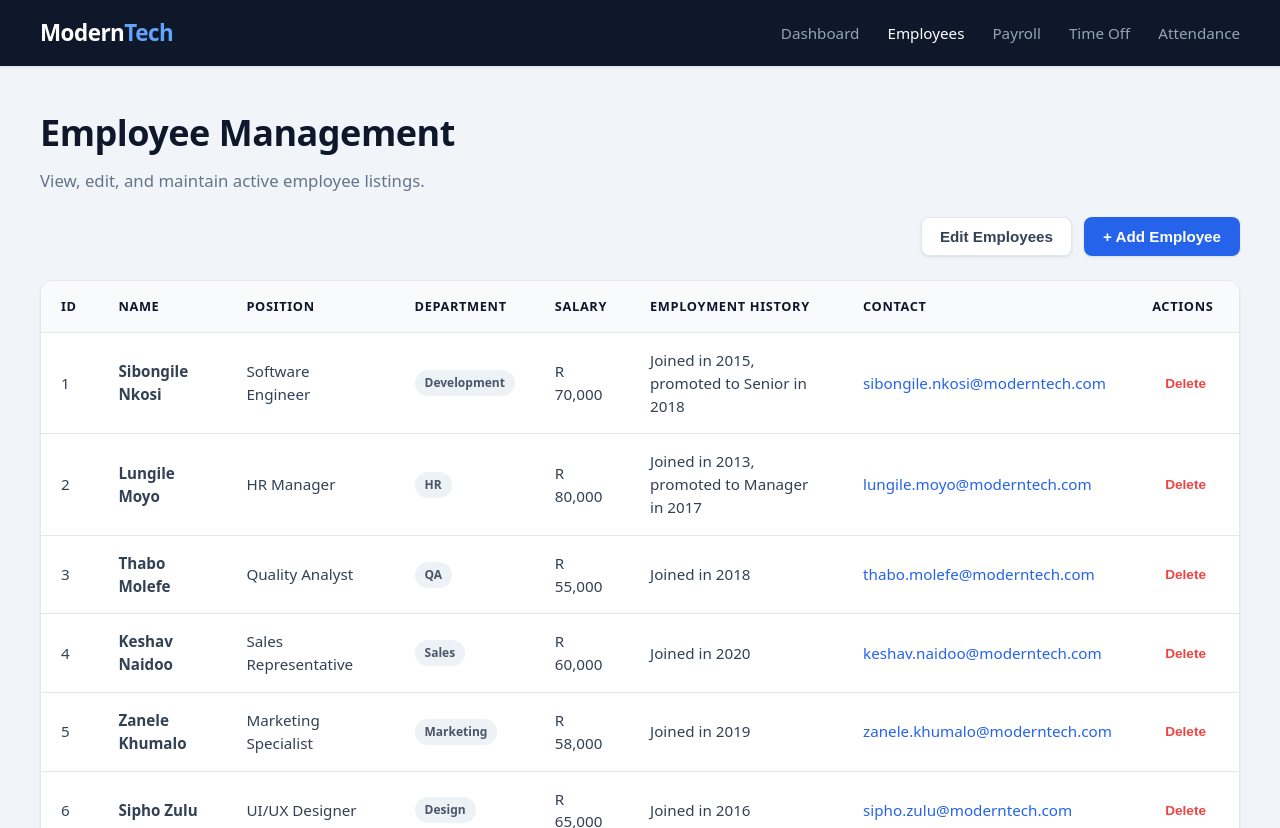
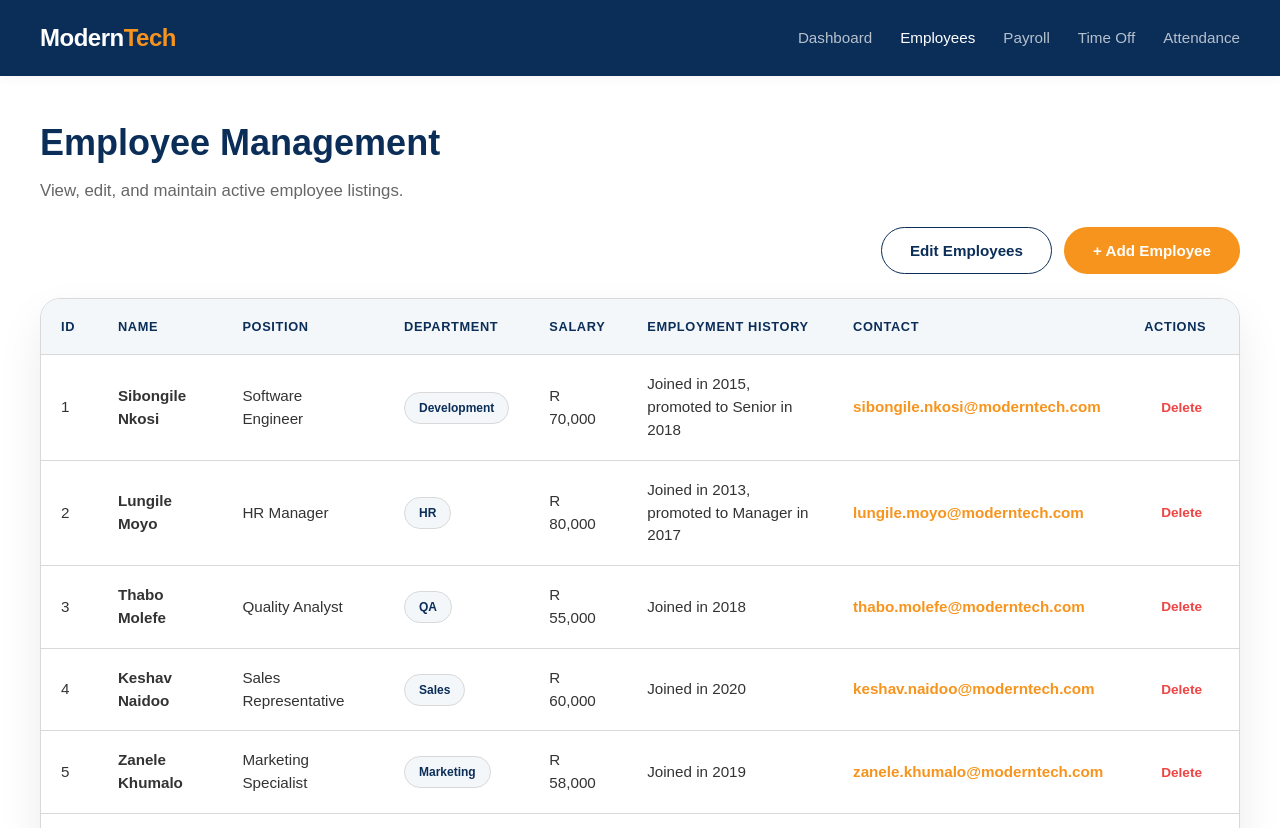
Before and after one commit to chefmanie27-pixel/project-modern-tech-solutions-, a plain HTML site: page employees.html in a window 1280 px wide. Shown: the top 828 px of the page. Drawn offline with Linux system fonts and the light colour scheme.

Commit message:
updated styles

```diff
--- a/employees-style.css
+++ b/employees-style.css
@@ -1,33 +1,41 @@
 /* ==========================================================================
-   Design System & Tokens
+   Design System & Tokens (Remapped to Theme 1)
    ========================================================================== */
 :root {
-  --primary: #2563eb;
-  --primary-hover: #1d4ed8;
+  --primary: #0b2e59;          /* Premium Deep Navy */
+  --primary-hover: #071f3d;
+  --accent: #f7941d;           /* Vibrant Orange */
+  --accent-hover: #df8414;
+
   --success: #10b981;
-  --success-hover: #059669;
   --danger: #ef4444;
-  --danger-hover: #dc2626;
-  --neutral-dark: #0f172a;
-  --neutral-light: #f8fafc;
-  --text-main: #334155;
-  --text-muted: #64748b;
-  --border-color: #e2e8f0;
-  --radius-md: 8px;
-  --radius-lg: 12px;
-  --shadow-sm: 0 1px 3px rgba(0, 0, 0, 0.1);
-  --shadow-md: 0 4px 6px -1px rgba(0, 0, 0, 0.05), 0 2px 4px -1px rgba(0, 0, 0, 0.03);
-  --shadow-lg: 0 20px 25px -5px rgba(0, 0, 0, 0.1), 0 10px 10px -5px rgba(0, 0, 0, 0.04);
+
+  --neutral-dark: #0b2e59;
+  --neutral-light: #fafbfc;
+  --text-main: #333333;
+  --text-muted: #666666;
+  --border-color: #d9d9d9;
+
+  /* Smooth, geometric border-radii from File 1 */
+  --radius-md: 10px;
+  --radius-lg: 20px;
+  --radius-pill: 50px;
+
+  /* Deep, vibrant shadows from File 1 */
+  --shadow-sm: 0 4px 10px rgba(0, 0, 0, 0.03);
+  --shadow-md: 0 12px 25px rgba(0, 0, 0, 0.05);
+  --shadow-lg: 0 20px 45px rgba(0, 0, 0, 0.08);
 }
 
 /* Global Base */
 body {
   margin: 0;
   padding: 0;
-  font-family: system-ui, -apple-system, sans-serif;
-  background-color: #f1f5f9;
+  font-family: "Poppins", sans-serif;
+  background-color: #ffffff;
   color: var(--text-main);
   line-height: 1.5;
+  -webkit-font-smoothing: antialiased;
 }
 
 /* ==========================================================================
@@ -37,20 +45,20 @@ body {
   display: flex;
   justify-content: space-between;
   align-items: center;
-  background-color: var(--neutral-dark);
-  padding: 16px 40px;
+  background-color: var(--primary);
+  padding: 20px 40px;
   box-shadow: var(--shadow-sm);
 }
 
 .logo {
-  font-size: 1.4rem;
-  font-weight: 800;
+  font-size: 1.5rem;
+  font-weight: 700;
   letter-spacing: -0.5px;
-  color: #fff;
+  color: #ffffff;
 }
 
 .logo span {
-  color: #60a5fa;
+  color: var(--accent);
 }
 
 .nav-bar {
@@ -66,16 +74,16 @@ body {
 }
 
 .nav-content li a {
-  color: #94a3b8;
+  color: rgba(255, 255, 255, 0.7);
   text-decoration: none;
   font-size: 0.95rem;
   font-weight: 500;
-  transition: color 0.2s ease;
+  transition: color 0.3s ease;
 }
 
 .nav-content li a:hover,
 .nav-content li.active a {
-  color: #fff;
+  color: #ffffff;
 }
 
 /* ==========================================================================
@@ -89,10 +97,9 @@ body {
 
 .header h1 {
   font-size: 2.25rem;
-  font-weight: 800;
-  color: var(--neutral-dark);
+  font-weight: 700;
+  color: var(--primary);
   margin: 0 0 8px 0;
-  letter-spacing: -0.5px;
 }
 
 .header p {
@@ -111,66 +118,72 @@ body {
   gap: 12px;
 }
 
-/* Reusable Dynamic Buttons */
+/* Reusable Dynamic Buttons (Pill shaped format from landing button) */
 .btn {
   display: inline-flex;
   align-items: center;
   justify-content: center;
-  padding: 10px 18px;
+  padding: 14px 28px;
   font-size: 0.95rem;
   font-weight: 600;
-  border-radius: var(--radius-md);
+  border-radius: var(--radius-pill);
   border: 1px solid transparent;
+  outline: none;
   cursor: pointer;
-  transition: all 0.2s ease;
-  box-shadow: var(--shadow-sm);
+  transition: 0.3s ease;
 }
 
 /* Default / Edit button modification style */
 .btn-edit-mode {
-  background-color: #fff;
-  border-color: var(--border-color);
-  color: var(--text-main);
+  background-color: #ffffff;
+  border-color: var(--primary);
+  color: var(--primary);
 }
 
 .btn-edit-mode:hover {
-  background-color: var(--neutral-light);
-  border-color: #cbd5e1;
+  background-color: var(--primary);
+  color: #ffffff;
+  transform: translateY(-4px);
+  box-shadow: 0 8px 20px rgba(11, 46, 89, 0.15);
 }
 
 .btn-add {
-  background-color: var(--primary);
-  color: #fff;
+  background-color: var(--accent);
+  color: #ffffff;
 }
 
 .btn-add:hover {
-  background-color: var(--primary-hover);
+  background-color: var(--accent-hover);
+  transform: translateY(-4px);
+  box-shadow: 0 12px 25px rgba(247, 148, 29, 0.35);
 }
 
 .btn-cancel {
-  background-color: #fff;
+  background-color: #ffffff;
   border-color: var(--border-color);
-  color: var(--text-main);
+  color: var(--text-muted);
 }
 
 .btn-cancel:hover {
   background-color: var(--neutral-light);
+  color: var(--text-main);
 }
 
 .btn-delete {
   background-color: transparent;
   color: var(--danger);
   border: 1px solid transparent;
-  padding: 6px 12px;
+  padding: 8px 16px;
   font-size: 0.85rem;
   font-weight: 600;
-  border-radius: 6px;
+  border-radius: var(--radius-pill);
   cursor: pointer;
-  transition: all 0.2s ease;
+  transition: 0.3s ease;
 }
 
 .btn-delete:hover {
   background-color: #fee2e2;
+  transform: translateY(-2px);
 }
 
 /* ==========================================================================
@@ -189,15 +202,15 @@ body {
   background-color: #ffffff;
   border-radius: var(--radius-lg);
   overflow: hidden;
-  box-shadow: var(--shadow-md);
+  box-shadow: var(--shadow-lg);
   border: 1px solid var(--border-color);
 }
 
 .employee-table th {
-  background-color: var(--neutral-light);
-  color: var(--neutral-dark);
+  background-color: #f4f7fa;
+  color: var(--primary);
   text-align: left;
-  padding: 16px 20px;
+  padding: 18px 20px;
   font-size: 0.8rem;
   text-transform: uppercase;
   letter-spacing: 0.05em;
@@ -206,7 +219,7 @@ body {
 }
 
 .employee-table td {
-  padding: 16px 20px;
+  padding: 18px 20px;
   border-bottom: 1px solid var(--border-color);
   color: var(--text-main);
   font-size: 0.95rem;
@@ -218,53 +231,55 @@ body {
 }
 
 .employee-table tbody tr {
-  transition: background-color 0.15s ease;
+  transition: background-color 0.2s ease;
 }
 
 .employee-table tbody tr:hover {
-  background-color: #f8fafc;
+  background-color: #fafbfc;
 }
 
 /* Interactive Data Anchors */
 .employee-table td a {
-  color: var(--primary);
+  color: var(--accent);
   text-decoration: none;
-  font-weight: 500;
+  font-weight: 600;
+  transition: color 0.2s ease;
 }
 
 .employee-table td a:hover {
-  color: var(--primary-hover);
+  color: var(--accent-hover);
   text-decoration: underline;
 }
 
 /* Structural inputs inside editable cells */
 .edit-input {
   width: 100%;
-  padding: 8px 12px;
-  border: 1px solid #cbd5e1;
-  border-radius: 6px;
+  padding: 10px 14px;
+  border: 1px solid var(--border-color);
+  border-radius: var(--radius-md);
   font-size: 0.9rem;
-  color: var(--neutral-dark);
-  background-color: #fff;
+  color: var(--text-main);
+  background-color: #ffffff;
   box-sizing: border-box;
-  transition: border-color 0.15s ease, box-shadow 0.15s ease;
+  transition: border-color 0.3s ease, box-shadow 0.3s ease;
 }
 
 .edit-input:focus {
   outline: none;
   border-color: var(--primary);
-  box-shadow: 0 0 0 3px rgba(37, 99, 235, 0.15);
+  box-shadow: 0 0 8px rgba(11, 46, 89, 0.15);
 }
 
 /* Department Badges */
 .dept-tag {
   display: inline-block;
-  background-color: #edf2f7;
-  color: #4a5568;
-  padding: 4px 10px;
-  border-radius: 9999px;
+  background-color: #f4f7fa;
+  color: var(--primary);
+  padding: 6px 14px;
+  border-radius: var(--radius-pill);
   font-size: 0.75rem;
   font-weight: 600;
+  border: 1px solid var(--border-color);
 }
 
 .text-center {
@@ -282,61 +297,86 @@ body {
   top: 0;
   width: 100%;
   height: 100%;
-  background-color: rgba(15, 23, 42, 0.6);
-  backdrop-filter: blur(4px);
+  background-color: rgba(11, 46, 89, 0.4); /* Custom fallback using theme navy tint */
+  backdrop-filter: blur(5px);
   align-items: center;
   justify-content: center;
+  animation: fadeIn 0.5s ease;
 }
 
 .modal-content {
-  background-color: #fff;
-  padding: 32px;
+  background-color: #ffffff;
+  padding: 45px;
   border-radius: var(--radius-lg);
   width: 100%;
   max-width: 480px;
   box-shadow: var(--shadow-lg);
   border: 1px solid var(--border-color);
+  animation: slideUp 0.6s ease;
 }
 
 .modal-content h3 {
-  margin: 0 0 20px 0;
-  font-size: 1.5rem;
+  margin: 0 0 12px 0;
+  font-size: 1.75rem;
   font-weight: 700;
-  color: var(--neutral-dark);
-  letter-spacing: -0.5px;
+  color: var(--primary);
 }
 
 .form-group {
-  margin-bottom: 20px;
+  margin-bottom: 25px;
 }
 
 .form-group label {
   display: block;
-  margin-bottom: 6px;
-  font-size: 0.88rem;
-  font-weight: 600;
-  color: var(--neutral-dark);
+  margin-bottom: 10px;
+  font-size: 0.95rem;
+  font-weight: 500;
+  color: #333333;
 }
 
 .form-group input {
   width: 100%;
-  padding: 10px 14px;
-  border: 1px solid #cbd5e1;
+  padding: 14px 16px;
+  border: 1px solid var(--border-color);
   border-radius: var(--radius-md);
   font-size: 0.95rem;
+  background-color: transparent;
   box-sizing: border-box;
-  transition: border-color 0.15s ease, box-shadow 0.15s ease;
+  transition: border-color 0.3s ease, box-shadow 0.3s ease;
 }
 
 .form-group input:focus {
   outline: none;
   border-color: var(--primary);
-  box-shadow: 0 0 0 3px rgba(37, 99, 235, 0.15);
+  box-shadow: 0 0 8px rgba(11, 46, 89, 0.15);
 }
 
 .modal-actions {
   display: flex;
   justify-content: flex-end;
   gap: 12px;
-  margin-top: 28px;
+  margin-top: 35px;
 }
+
+/* ==========================================================================
+   Keyframe Animations (Ported from File 1)
+   ========================================================================== */
+@keyframes fadeIn {
+  from {
+    opacity: 0;
+  }
+  to {
+    opacity: 1;
+  }
+}
+
+@keyframes slideUp {
+  from {
+    opacity: 0;
+    transform: translateY(40px);
+  }
+  to {
+    opacity: 1;
+    transform: translateY(0);
+  }
+}
--- a/payroll-style.css
+++ b/payroll-style.css
@@ -1,33 +1,41 @@
 /* ==========================================================================
-   Design System & Tokens
+   Design System & Tokens (Remapped to Theme 1)
    ========================================================================== */
 :root {
-  --primary: #2563eb;
-  --primary-hover: #1d4ed8;
+  --primary: #0b2e59;          /* Premium Deep Navy */
+  --primary-hover: #071f3d;
+  --accent: #f7941d;           /* Vibrant Orange */
+  --accent-hover: #df8414;
+
   --success: #10b981;
-  --success-hover: #059669;
   --danger: #ef4444;
-  --danger-hover: #dc2626;
-  --neutral-dark: #0f172a;
-  --neutral-light: #f8fafc;
-  --text-main: #334155;
-  --text-muted: #64748b;
-  --border-color: #e2e8f0;
-  --radius-md: 8px;
-  --radius-lg: 12px;
-  --shadow-sm: 0 1px 3px rgba(0, 0, 0, 0.1);
-  --shadow-md: 0 4px 6px -1px rgba(0, 0, 0, 0.05), 0 2px 4px -1px rgba(0, 0, 0, 0.03);
-  --shadow-lg: 0 20px 25px -5px rgba(0, 0, 0, 0.1), 0 10px 10px -5px rgba(0, 0, 0, 0.04);
+
+  --neutral-dark: #0b2e59;
+  --neutral-light: #fafbfc;
+  --text-main: #333333;
+  --text-muted: #666666;
+  --border-color: #d9d9d9;
+
+  /* Smoother, ultra-modern border-radii from File 1 */
+  --radius-md: 10px;
+  --radius-lg: 20px;
+  --radius-pill: 50px;
+
+  /* Richer shadows from File 1 */
+  --shadow-sm: 0 4px 10px rgba(0, 0, 0, 0.03);
+  --shadow-md: 0 12px 25px rgba(0, 0, 0, 0.05);
+  --shadow-lg: 0 20px 45px rgba(0, 0, 0, 0.08);
 }
 
 /* Global Base */
 body {
   margin: 0;
   padding: 0;
-  font-family: system-ui, -apple-system, sans-serif;
-  background-color: #f1f5f9;
+  font-family: "Poppins", sans-serif;
+  background-color: #ffffff;
   color: var(--text-main);
   line-height: 1.5;
+  -webkit-font-smoothing: antialiased;
 }
 
 /* ==========================================================================
@@ -37,20 +45,20 @@ body {
   display: flex;
   justify-content: space-between;
   align-items: center;
-  background-color: var(--neutral-dark);
-  padding: 16px 40px;
+  background-color: var(--primary);
+  padding: 20px 40px;
   box-shadow: var(--shadow-sm);
 }
 
 .logo {
-  font-size: 1.4rem;
-  font-weight: 800;
+  font-size: 1.5rem;
+  font-weight: 700;
   letter-spacing: -0.5px;
-  color: #fff;
+  color: #ffffff;
 }
 
 .logo span {
-  color: #60a5fa;
+  color: var(--accent);
 }
 
 .nav-bar {
@@ -66,16 +74,16 @@ body {
 }
 
 .nav-content li a {
-  color: #94a3b8;
+  color: rgba(255, 255, 255, 0.7);
   text-decoration: none;
   font-size: 0.95rem;
   font-weight: 500;
-  transition: color 0.2s ease;
+  transition: color 0.3s ease;
 }
 
 .nav-content li a:hover,
 .nav-content li.active a {
-  color: #fff;
+  color: #ffffff;
 }
 
 /* ==========================================================================
@@ -84,19 +92,18 @@ body {
 .main-content {
   max-width: 1200px;
   margin: 0 auto;
-  padding: 30px;
+  padding: 40px 30px;
 }
 
 .header {
-  margin-bottom: 32px;
+  margin-bottom: 35px;
 }
 
 .header h1 {
   font-size: 2.25rem;
-  font-weight: 800;
-  color: var(--neutral-dark);
+  font-weight: 700;
+  color: var(--primary);
   margin: 0 0 8px 0;
-  letter-spacing: -0.5px;
 }
 
 .header p {
@@ -109,7 +116,7 @@ body {
 .information-cards {
   display: flex;
   gap: 20px;
-  margin-bottom: 30px;
+  margin-bottom: 35px;
 }
 
 .card {
@@ -117,11 +124,17 @@ body {
   display: flex;
   flex-direction: column;
   justify-content: center;
-  border-radius: var(--radius-md);
-  padding: 24px;
+  border-radius: var(--radius-lg);
+  padding: 30px 24px;
   background-color: #ffffff;
   border: 1px solid var(--border-color);
   box-shadow: var(--shadow-md);
+  transition: transform 0.3s ease, box-shadow 0.3s ease;
+}
+
+.card:hover {
+  transform: translateY(-4px);
+  box-shadow: var(--shadow-lg);
 }
 
 .card h2 {
@@ -129,15 +142,15 @@ body {
   font-size: 0.85rem;
   text-transform: uppercase;
   color: var(--text-muted);
-  letter-spacing: 0.5px;
+  letter-spacing: 1px;
   font-weight: 600;
 }
 
 .card p {
   margin: 0;
   font-size: 2rem;
-  font-weight: 800;
-  color: var(--neutral-dark);
+  font-weight: 700;
+  color: var(--primary);
 }
 
 /* ==========================================================================
@@ -146,13 +159,13 @@ body {
 .toolbar {
   display: flex;
   gap: 16px;
-  margin-bottom: 24px;
+  margin-bottom: 25px;
   flex-wrap: wrap;
 }
 
 .toolbar input,
 .toolbar select {
-  padding: 12px 16px;
+  padding: 14px 18px;
   border: 1px solid var(--border-color);
   border-radius: var(--radius-md);
   font-size: 0.95rem;
@@ -160,7 +173,7 @@ body {
   background-color: #ffffff;
   outline: none;
   box-shadow: var(--shadow-sm);
-  transition: border-color 0.2s ease, box-shadow 0.2s ease;
+  transition: border-color 0.3s ease, box-shadow 0.3s ease;
 }
 
 .toolbar input {
@@ -171,16 +184,17 @@ body {
 .toolbar input:focus,
 .toolbar select:focus {
   border-color: var(--primary);
-  box-shadow: 0 0 0 3px rgba(37, 99, 235, 0.15);
+  box-shadow: 0 0 8px rgba(11, 46, 89, 0.15);
 }
 
 /* ==========================================================================
    Advanced Table Component
    ========================================================================== */
 .payroll-container {
-  box-shadow: var(--shadow-md);
+  box-shadow: var(--shadow-lg);
   border-radius: var(--radius-lg);
   overflow: hidden;
+  border: 1px solid var(--border-color);
 }
 
 .payroll-table {
@@ -190,14 +204,14 @@ body {
 }
 
 .payroll-table th {
-  padding: 16px 24px;
+  padding: 18px 24px;
   text-align: left;
-  color: var(--text-muted);
+  color: var(--primary);
   font-size: 0.8rem;
   text-transform: uppercase;
   font-weight: 700;
   letter-spacing: 0.5px;
-  background-color: var(--neutral-light);
+  background-color: #f4f7fa;
   border-bottom: 1px solid var(--border-color);
 }
 
@@ -205,20 +219,20 @@ body {
 .main-row {
   cursor: pointer;
   background: #ffffff;
-  transition: background-color 0.15s ease;
+  transition: background-color 0.2s ease;
 }
 
 .main-row:hover {
-  background-color: var(--neutral-light);
+  background-color: #fafbfc;
 }
 
 .main-row:focus {
-  outline: 2px solid var(--primary);
-  background-color: var(--neutral-light);
+  outline: 2px solid var(--accent);
+  background-color: #fafbfc;
 }
 
 .main-row td {
-  padding: 18px 24px;
+  padding: 20px 24px;
   border-bottom: 1px solid var(--border-color);
   color: var(--text-main);
   font-size: 0.95rem;
@@ -226,12 +240,12 @@ body {
 
 .emp-name {
   font-weight: 600;
-  color: var(--neutral-dark);
+  color: var(--primary);
 }
 
 .salary-cell {
   font-weight: 700;
-  color: var(--neutral-dark);
+  color: var(--primary);
 }
 
 .arrow-cell {
@@ -242,13 +256,13 @@ body {
 /* Chevron/Arrow Motion Graphic */
 .toggle-arrow {
   display: inline-block;
-  transition: transform 0.2s cubic-bezier(0.4, 0, 0.2, 1);
+  transition: transform 0.3s cubic-bezier(0.4, 0, 0.2, 1);
   font-size: 11px;
 }
 
 .main-row.open .toggle-arrow {
   transform: rotate(90deg);
-  color: var(--primary);
+  color: var(--accent);
 }
 
 /* ==========================================================================
@@ -257,11 +271,11 @@ body {
 .detail-row td {
   padding: 0;
   border-bottom: 1px solid var(--border-color);
-  background-color: #fafbfc;
+  background-color: #fcfdfe;
 }
 
 .breakdown-wrapper {
-  padding: 24px 32px;
+  padding: 28px 32px;
   display: flex;
   justify-content: space-between;
   align-items: center;
@@ -275,14 +289,14 @@ body {
   background: #ffffff;
   border: 1px solid var(--border-color);
   border-radius: var(--radius-md);
-  padding: 20px;
+  padding: 22px;
   box-shadow: var(--shadow-sm);
 }
 
 .breakdown-line {
   display: flex;
   justify-content: space-between;
-  padding: 10px 0;
+  padding: 12px 0;
   font-size: 0.9rem;
   color: var(--text-main);
   border-bottom: 1px dashed var(--border-color);
@@ -294,13 +308,13 @@ body {
 
 .deductions {
   color: var(--danger);
-  font-weight: 500;
+  font-weight: 600;
 }
 
 .net-pay {
   font-weight: 700;
-  color: var(--neutral-dark);
-  border-top: 2px solid var(--neutral-dark);
+  color: var(--primary);
+  border-top: 2px solid var(--primary);
   padding-top: 14px;
   margin-top: 6px;
   font-size: 1.05rem;
@@ -313,33 +327,38 @@ body {
 }
 
 .btn {
-  padding: 10px 20px;
-  border-radius: var(--radius-md);
+  padding: 14px 28px;
+  border-radius: var(--radius-pill); /* Pill shaped format from landing button */
   font-size: 0.875rem;
   font-weight: 600;
   cursor: pointer;
   border: 1px solid transparent;
-  transition: background-color 0.15s ease, border-color 0.15s ease;
+  outline: none;
+  transition: 0.3s ease;
 }
 
 .btn-primary {
-  background-color: var(--primary);
+  background-color: var(--accent); /* Uses vibrant action orange */
   color: #ffffff;
 }
 
 .btn-primary:hover {
-  background-color: var(--primary-hover);
+  background-color: var(--accent-hover);
+  transform: translateY(-2px);
+  box-shadow: 0 8px 20px rgba(247, 148, 29, 0.3);
 }
 
 .btn-secondary {
   background-color: #ffffff;
-  border-color: var(--border-color);
-  color: var(--text-main);
+  border-color: var(--primary);
+  color: var(--primary);
 }
 
 .btn-secondary:hover {
-  background-color: var(--neutral-light);
-  border-color: var(--text-muted);
+  background-color: var(--primary);
+  color: #ffffff;
+  transform: translateY(-2px);
+  box-shadow: 0 8px 20px rgba(11, 46, 89, 0.15);
 }
 
 /* ==========================================================================
@@ -348,8 +367,8 @@ body {
 .badge {
   display: inline-flex;
   align-items: center;
-  padding: 4px 8px;
-  border-radius: 4px;
+  padding: 6px 12px;
+  border-radius: var(--radius-pill);
   font-size: 0.75rem;
   font-weight: 600;
   margin-left: 10px;
@@ -362,7 +381,7 @@ body {
 }
 
 #empty-state {
-  padding: 48px;
+  padding: 55px;
   text-align: center;
   color: var(--text-muted);
   font-size: 1.1rem;
```
